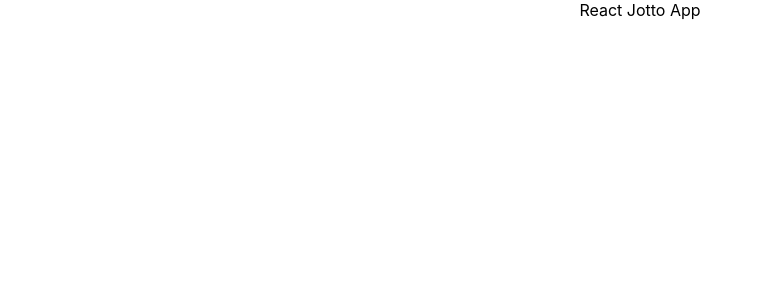
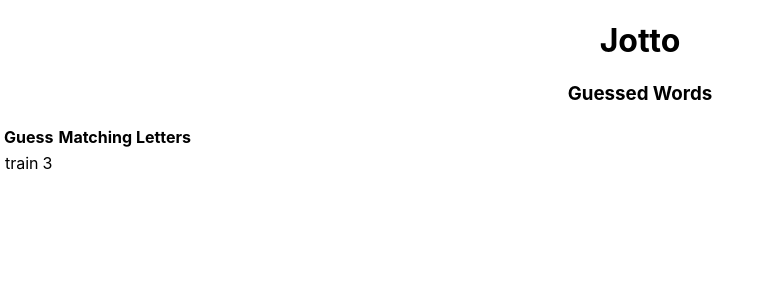
Before and after one commit to tomj99/jotto, a React (Create React App) app: page / in a window 1280 px wide. Shown: the top 300 px of the page, without its empty margins (0-771 px from the left). Built offline with nearby package versions, Linux system fonts and the light colour scheme.

Commit message:
added tests

```diff
--- a/package.json
+++ b/package.json
@@ -39,6 +39,8 @@
     "@wojtekmaj/enzyme-adapter-react-17": "^0.4.1",
     "check-prop-types": "^1.1.2",
     "enzyme": "^3.11.0",
-    "prop-types": "^15.6.0"
+    "prop-types": "^15.6.0",
+    "react-redux": "^7.2.2",
+    "redux": "^4.0.5"
   }
 }
--- a/src/App.js
+++ b/src/App.js
@@ -1,11 +1,21 @@
 import "./App.css";
-import React from "react";
+import { connect } from "react-redux";
+import React, { Component } from "react";
 
-function App() {
-  return (
-    <div data-test="component-app" className="App">
-      React Jotto App
-    </div>
-  );
+import GuessedWords from "./GuessedWords";
+import Congrats from "./Congrats";
+
+class App extends Component {
+  render() {
+    return (
+      <div data-test="component-app" className="App">
+        <h1>Jotto</h1>
+        <Congrats success={false} />
+        <GuessedWords
+          guessedWords={[{ guessedWord: "train", letterMatchCount: 3 }]}
+        />
+      </div>
+    );
+  }
 }
 export default App;
```
Also changed, not shown: 2 other files (tests, documents, lock files or other folders).
